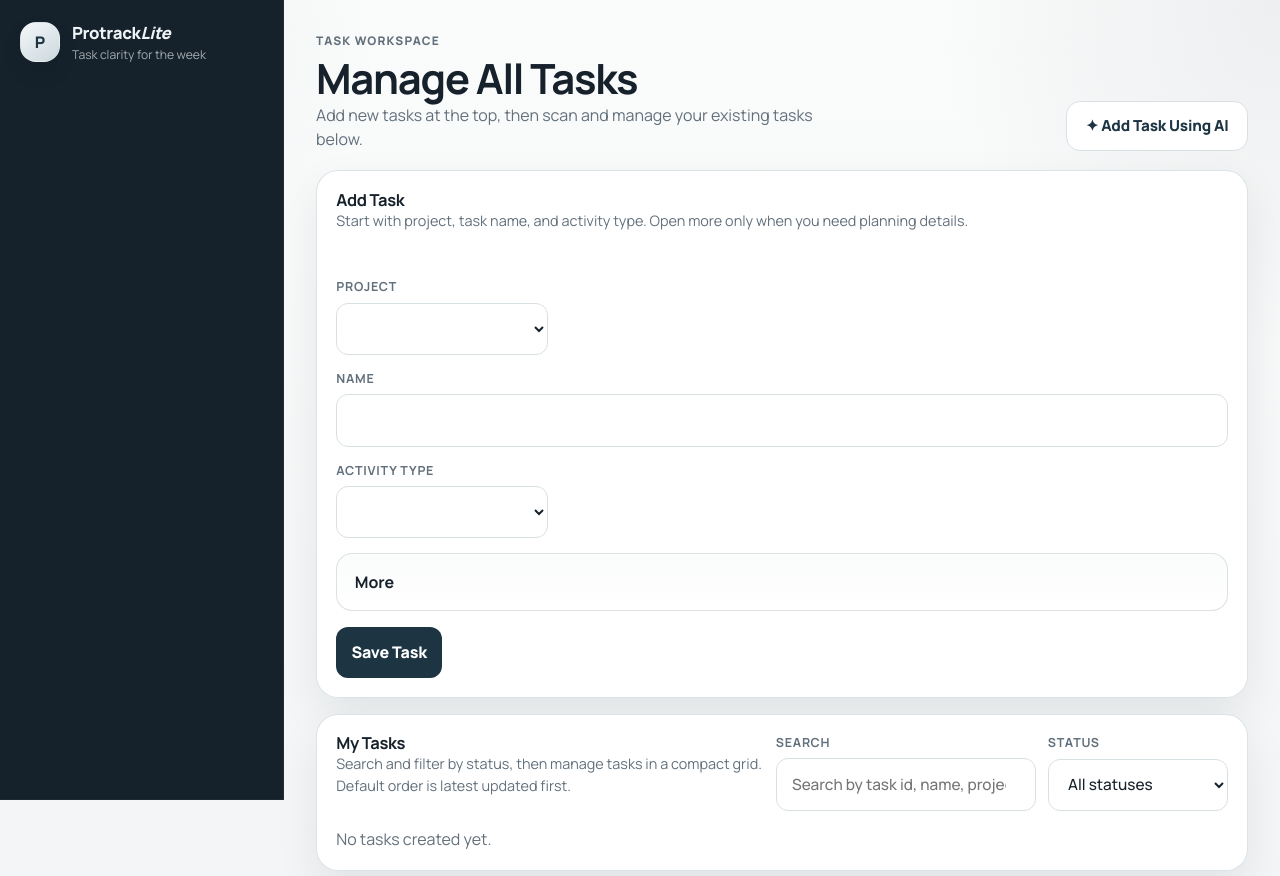
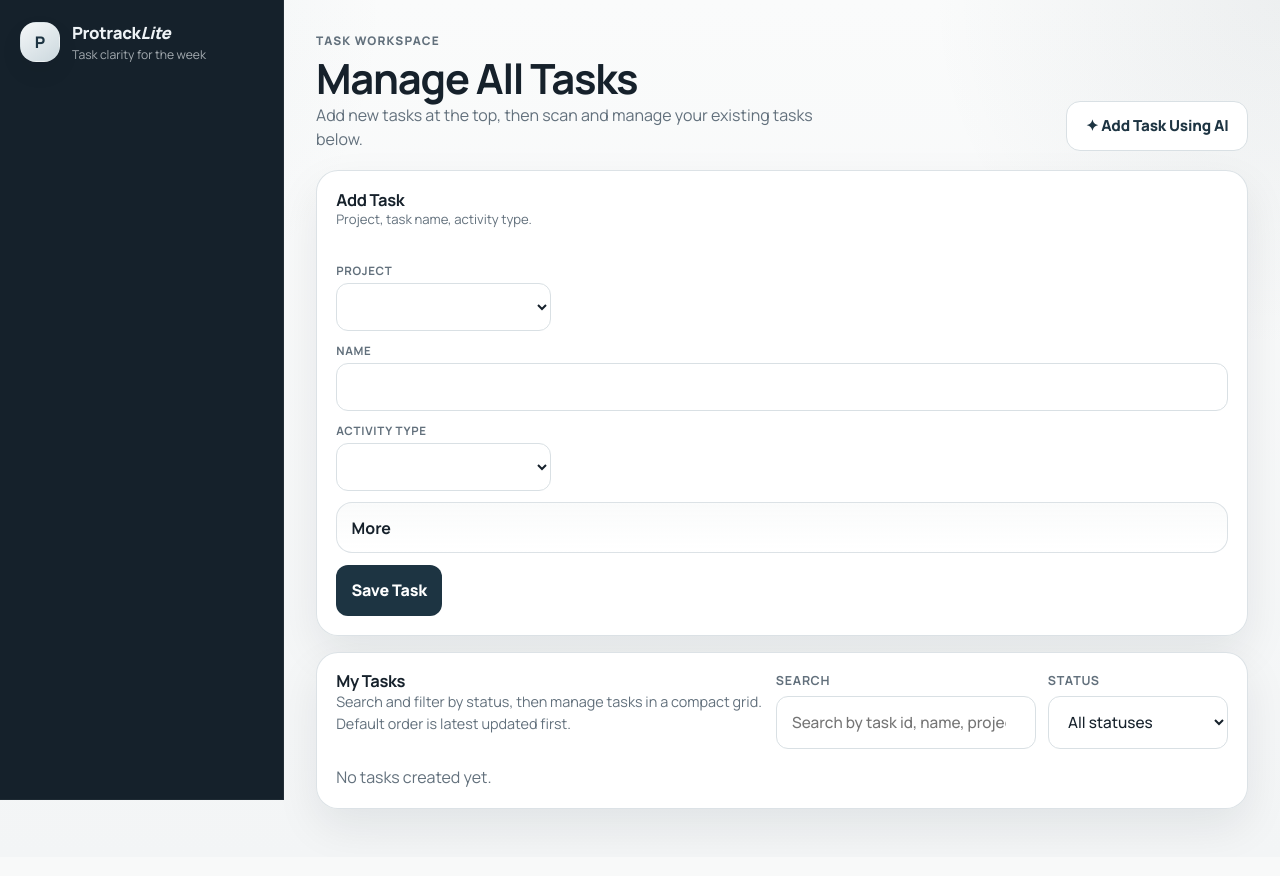
Before and after one commit to shantanu77/protracklite, a FastAPI app: template app/templates/task_form.html in a window 1280 px wide. Shown: the top 876 px of the page. After the commit the page ends 833 px from the top, so only its background shows below. Run offline with FastAPI, Linux system fonts and the light colour scheme; the template is opened without the code that fills it, so the values that code supplies are empty; parts of the project's set-up code (start-up, migrations or seed data) failed here and were passed over; some libraries are stand-ins or nearby versions.

Commit message:
Make task creation form more compact

```diff
--- a/app/static/styles.css
+++ b/app/static/styles.css
@@ -2484,6 +2484,48 @@ mark {
   justify-content: flex-start;
 }
 
+.task-create-form {
+  gap: 0.7rem;
+}
+
+.task-create-form .panel-head {
+  margin-bottom: 0.35rem;
+}
+
+.task-create-form .panel-head p {
+  font-size: 0.82rem;
+}
+
+.task-create-form label:not(.checkbox) {
+  gap: 0.22rem;
+  font-size: 0.72rem;
+}
+
+.task-create-form input,
+.task-create-form select,
+.task-create-form textarea {
+  padding-top: 0.72rem;
+  padding-bottom: 0.72rem;
+}
+
+.task-create-form input[name="name"] {
+  font-size: 0.95rem;
+}
+
+.task-create-form .checkbox {
+  min-height: 36px;
+  font-size: 0.9rem;
+}
+
+.task-create-form .task-create-more {
+  padding: 0.8rem 0.9rem;
+}
+
+.task-create-form .task-create-more-grid {
+  gap: 0.75rem;
+  margin-top: 0.75rem;
+}
+
 .task-detail-stats {
   display: grid;
   grid-template-columns: repeat(auto-fit, minmax(150px, 1fr));
--- a/app/templates/task_form.html
+++ b/app/templates/task_form.html
@@ -29,11 +29,11 @@
   </section>
   {% endif %}
 
-  <form method="post" class="panel form-grid">
+  <form method="post" class="panel form-grid task-create-form">
     <div class="panel-head full">
       <div>
         <h2>Add Task</h2>
-        <p>Start with project, task name, and activity type. Open more only when you need planning details.</p>
+        <p>Project, task name, activity type.</p>
       </div>
     </div>
     <label>Project
```
